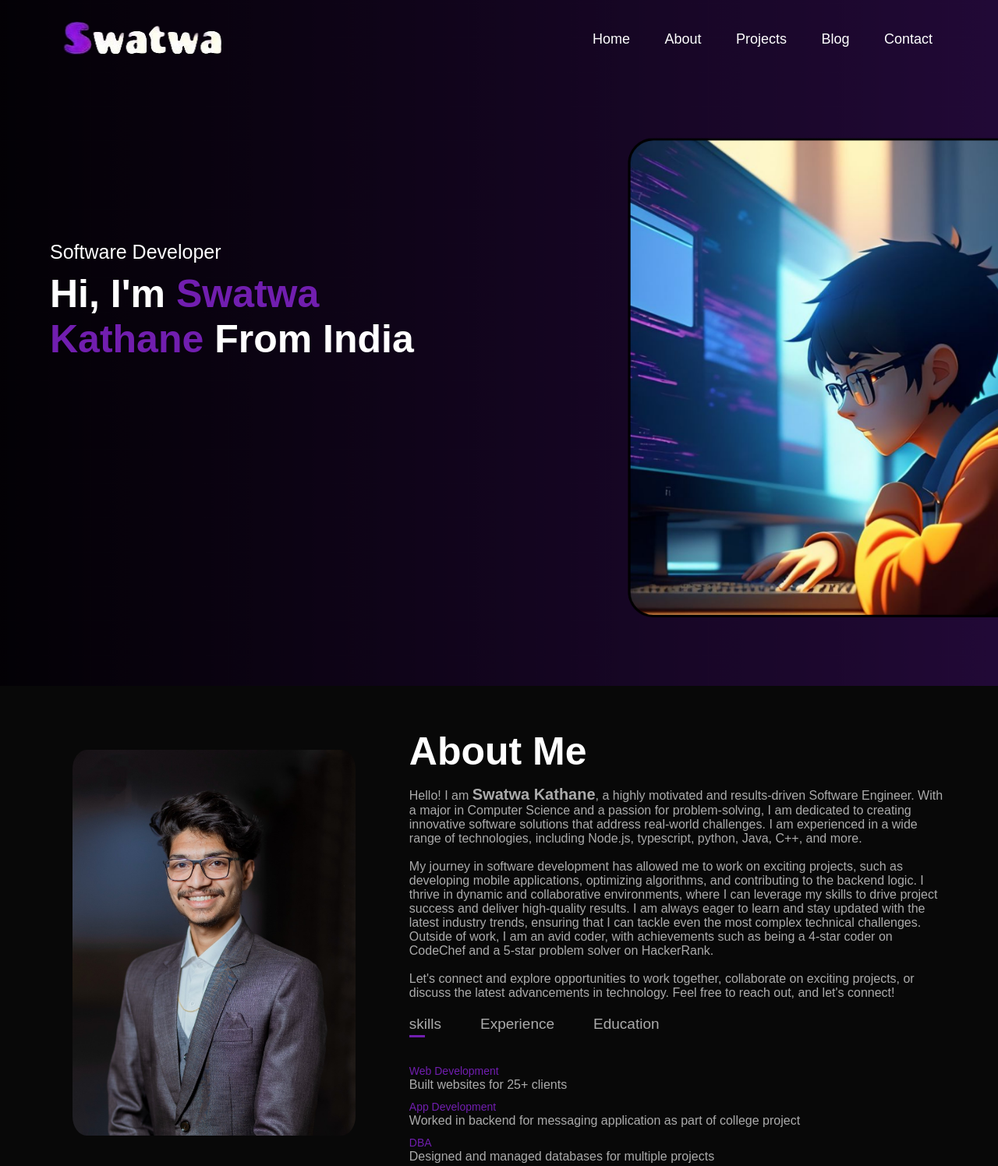
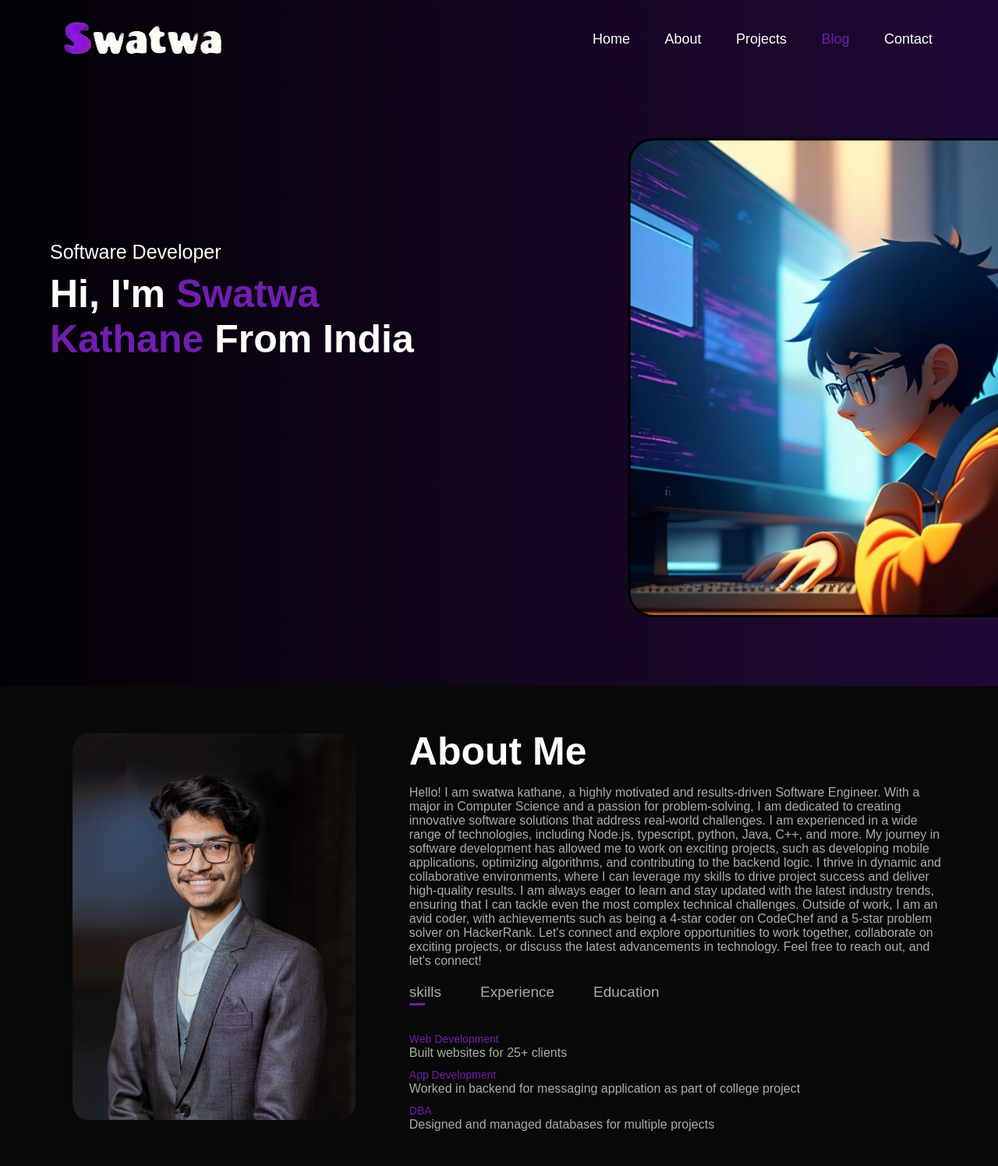
Before and after one commit to swatwakathane/online-portfolio, a plain HTML site: page index.html in a window 1280 px wide. Shown: the top 1496 px of the page at 78% size. Drawn offline with Linux system fonts and the light colour scheme.

Commit message:
new commit

```diff
--- a/index.html
+++ b/index.html
@@ -24,7 +24,7 @@
                     <li><a href="#header">Home</a></li>
                     <li><a href="#about">About</a></li>
                     <li><a href="#portfolio">Projects</a></li>
-                    <li><a href="http://swatwakathane.free.nf">Blog</a></li>
+                    <li><a class="editBlog" href="http://swatwakathane.free.nf">Blog</a></li>
                     <li><a href="#contact">Contact</a></li>
                     <i class="fa-solid fa-circle-xmark" onclick="closemenu()"></i>
                 </ul>
@@ -46,11 +46,11 @@
                 </div>
                 <div class="column-2">
                     <h2 class="sub-title">About Me</h2>
-                    <p> Hello! I am <h1>Swatwa Kathane</h1>, a highly motivated and results-driven Software Engineer. With a
+                    <p class="justified"> Hello! I am swatwa kathane, a highly motivated and results-driven Software Engineer. With a
                         major in Computer Science and a passion for problem-solving, I am dedicated to creating
                         innovative software solutions that address real-world challenges.
                         I am experienced in a wide range of technologies, including Node.js, typescript, python, Java,
-                        C++, and more. <br><br>My journey in software development has allowed me to work on exciting
+                        C++, and more. My journey in software development has allowed me to work on exciting
                         projects, such as developing mobile applications, optimizing algorithms, and contributing to the
                         backend logic.
                         I thrive in dynamic and collaborative environments, where I can leverage my skills to drive
@@ -59,7 +59,7 @@
                         challenges.
                         Outside of work, I am an avid coder, with achievements such as being a 4-star coder on CodeChef
                         and a 5-star problem solver on HackerRank.
-                        <br><br>Let's connect and explore opportunities to work together, collaborate on exciting
+                        Let's connect and explore opportunities to work together, collaborate on exciting
                         projects, or discuss the latest advancements in technology. Feel free to reach out, and let's
                         connect!
                     </p>
--- a/style.css
+++ b/style.css
@@ -66,14 +66,20 @@ nav ul li a{
     text-decoration: none;
     font-size: 18px;
     position: relative;
+}
 
+.editBlog {
+    color: #711EAF;
+    text-decoration: none;
+    font-size: 18px;
+    position: relative;
 }
 
 nav ul li a::after{
     content:'';
     width: 0;
     height: 3px;
-    background: #711EAF;
+    background: #511281;
     left: 0;
     bottom: -6px;
     position: absolute;
@@ -130,9 +136,9 @@ nav ul li a:hover::after{
 .column-2 h2{
     margin: 15px 0;
 }
-.column-2 p {
+
+.justified {
     text-align: justify;
-    text-justify: inter-word;
 }
 
 .sub-title{
@@ -418,6 +424,10 @@ nav .fa-solid{
         display: grid;
         place-items: center;
     }
+    .column-2 p {
+        text-align: justify;
+        text-justify: inter-word;
+    }
 
     .left-col, .right-col{
         flex-basis: 100%;
```
